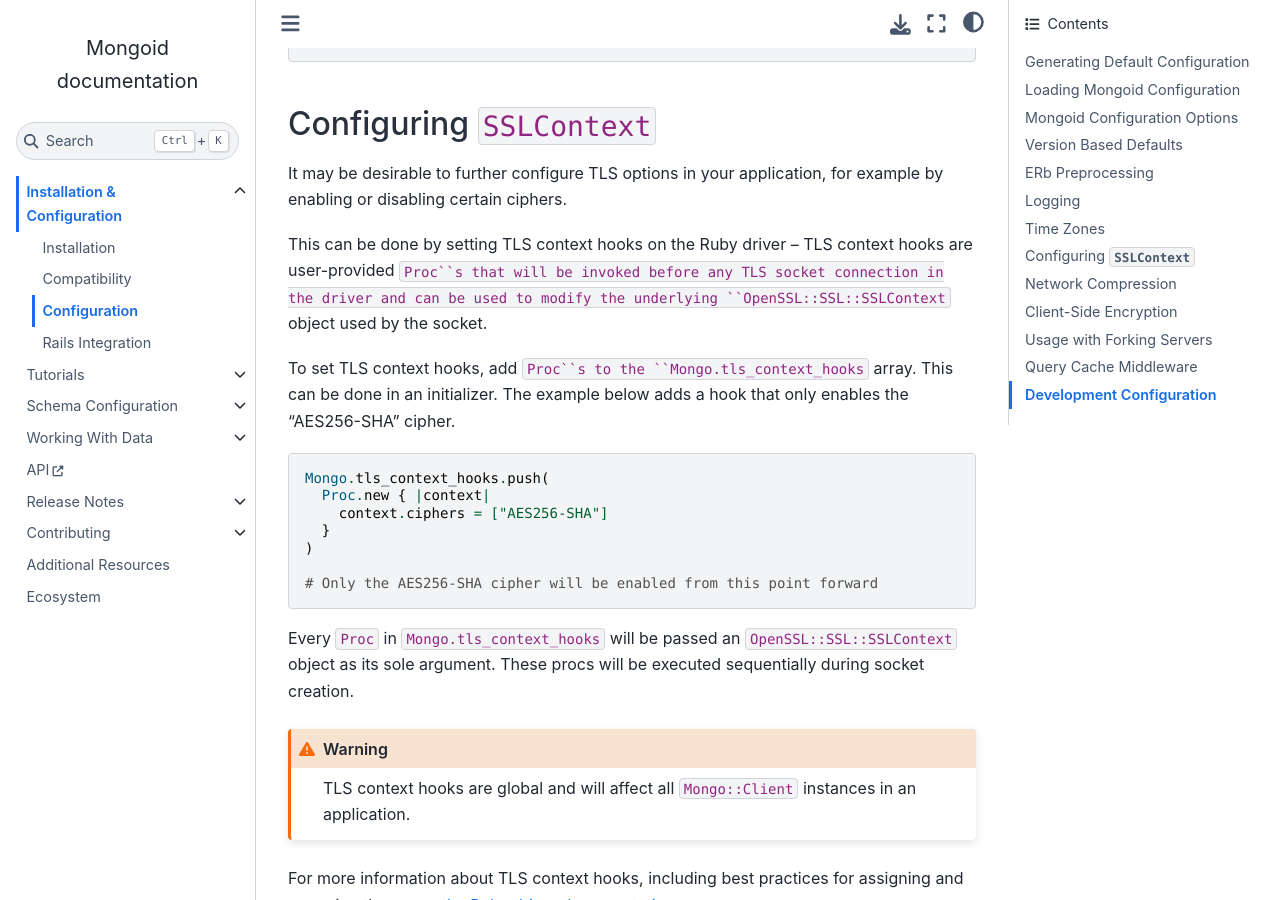
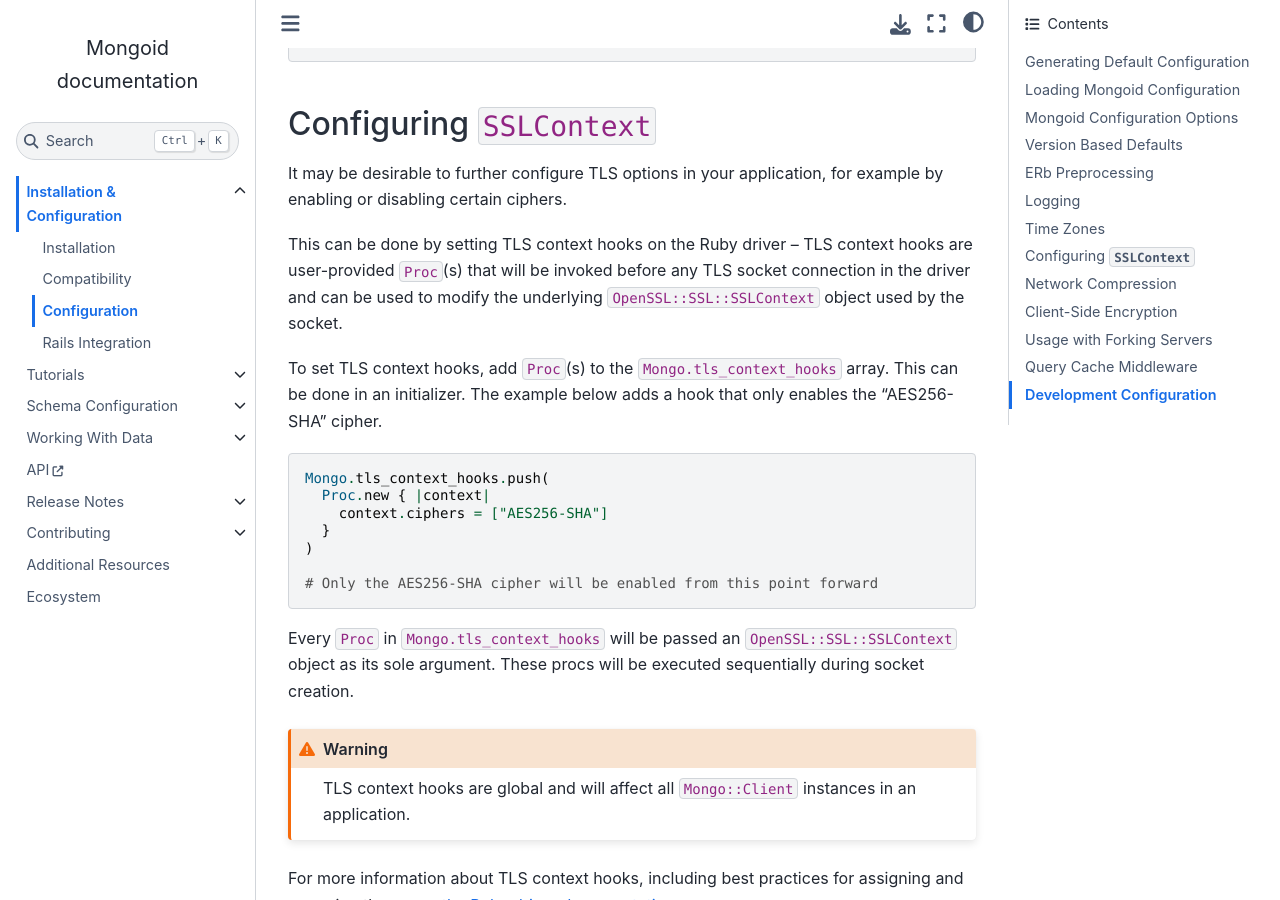
Before and after one commit to i80and/docs-mongoid, a Sphinx documentation site: the page built from docs/reference/configuration.txt, in a window 1280 px wide and 900 px high, scrolled down 14544 px. Built offline with Sphinx 7.4.7 and the Sphinx Book theme 1.1.4, drawn with Linux system fonts in a browser that asks for light colours.

```diff
--- a/docs/reference/configuration.txt
+++ b/docs/reference/configuration.txt
@@ -746,11 +746,11 @@ It may be desirable to further configure TLS options in your application, for
 example by enabling or disabling certain ciphers.
 
 This can be done by setting TLS context hooks on the Ruby driver -- TLS context
-hooks are user-provided ``Proc``s that will be invoked before any TLS socket
+hooks are user-provided ``Proc``\(s) that will be invoked before any TLS socket
 connection in the driver and can be used to modify the underlying
 ``OpenSSL::SSL::SSLContext`` object used by the socket.
 
-To set TLS context hooks, add ``Proc``s to the ``Mongo.tls_context_hooks``
+To set TLS context hooks, add ``Proc``\(s) to the ``Mongo.tls_context_hooks``
 array. This can be done in an initializer. The example below adds a hook
 that only enables the "AES256-SHA" cipher.
 
```
